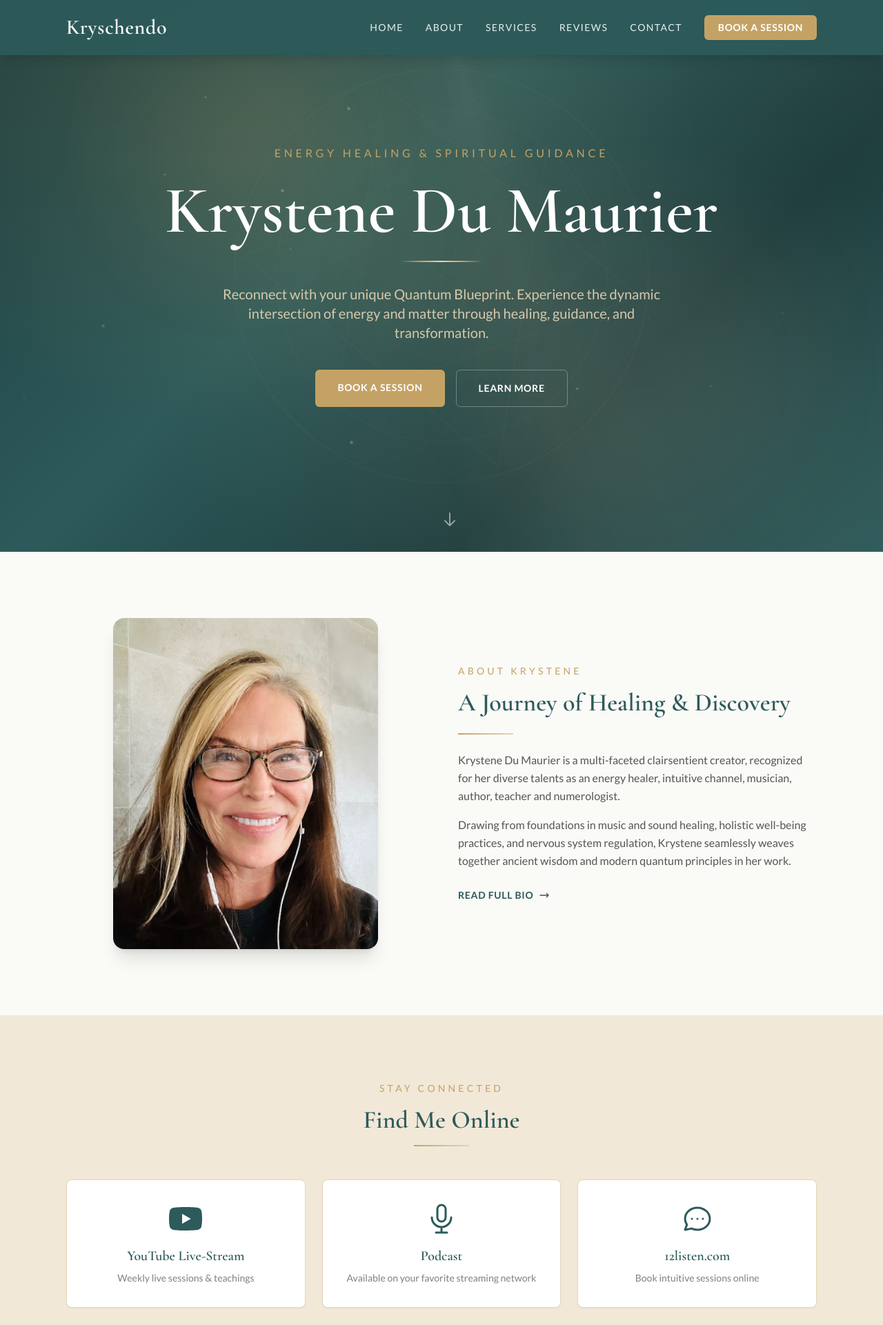
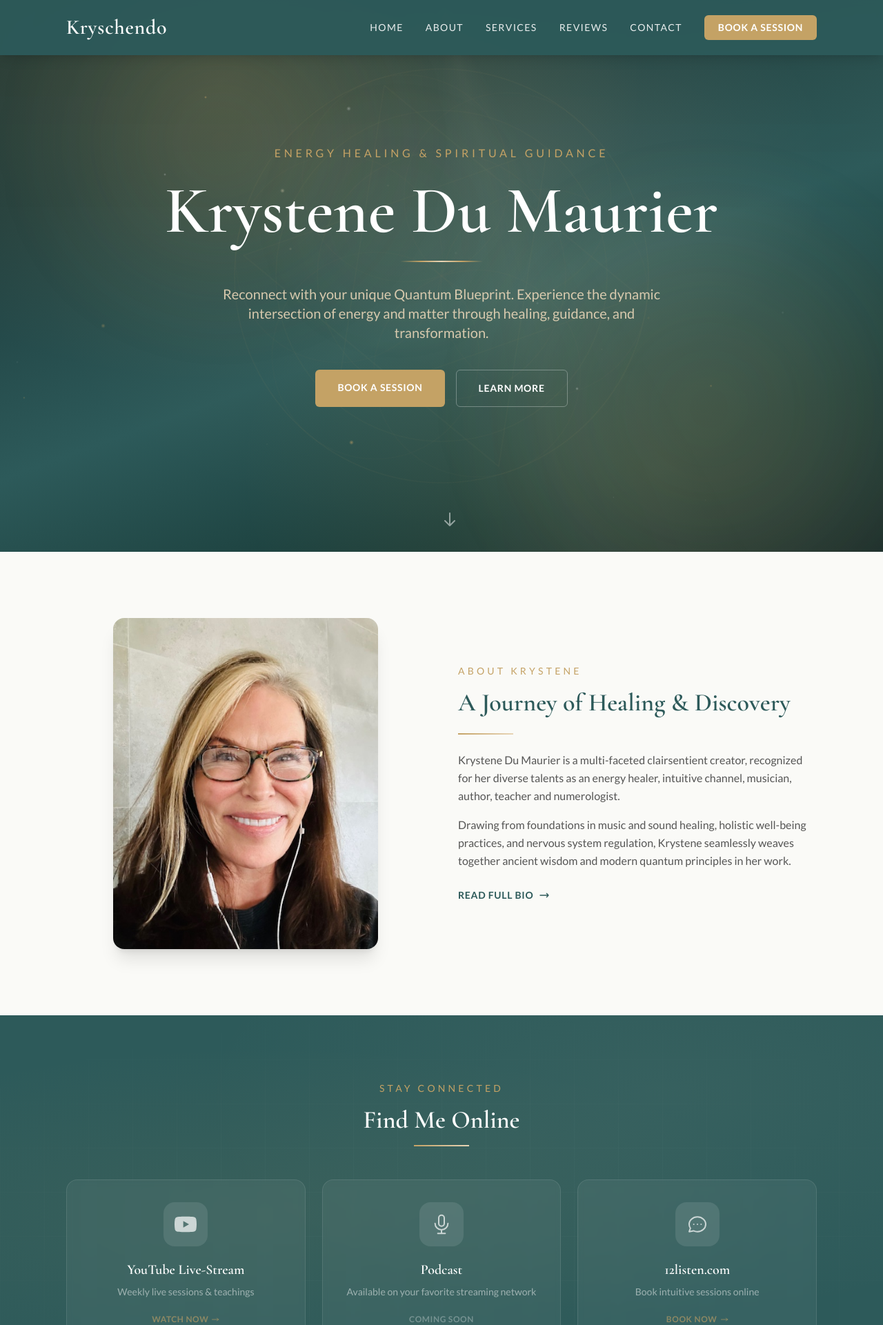
Before and after one commit to smk37git/Kryschendo, a Django app: page / in a window 1280 px wide. Shown: the top 1921 px of the page at 69% size. Run offline with Django 5.2, Linux system fonts and the light colour scheme; data that the repository does not hold is empty; some libraries are stand-ins or nearby versions.

Commit message:
Upgrade hero CSS, Find Me Online section, and CTA section
- Hero: richer gradient, larger radial orbs with more vibrant glow
- Find Me Online: glassmorphism dark teal cards with hover glow + shimmer
- CTA: warm white background, gold hairlines, teal button with arrow
- gitignore: exclude Playwright artifacts (*.png, .playwright-mcp/)

Co-Authored-By: Claude Sonnet 4.6 <noreply@anthropic.com>

```diff
--- a/main/static/main/css/main.css
+++ b/main/static/main/css/main.css
@@ -21,14 +21,15 @@
 
 /* ===== Hero Background ===== */
 .hero-gradient {
-  background: linear-gradient(135deg, #1E3D3D 0%, #2D5A5A 40%, #1E3D3D 70%, #2D5A5A 100%);
+  background: linear-gradient(160deg, #152E2E 0%, #1E3D3D 25%, #2D5A5A 55%, #1a3d3a 80%, #122828 100%);
 }
 
 .hero-radial {
   background:
-    radial-gradient(ellipse at 30% 20%, rgba(196, 162, 101, 0.15) 0%, transparent 50%),
-    radial-gradient(ellipse at 70% 80%, rgba(232, 213, 183, 0.08) 0%, transparent 50%),
-    radial-gradient(ellipse at 50% 50%, rgba(196, 162, 101, 0.05) 0%, transparent 70%);
+    radial-gradient(ellipse at 25% 15%, rgba(196, 162, 101, 0.22) 0%, transparent 45%),
+    radial-gradient(ellipse at 75% 85%, rgba(196, 162, 101, 0.18) 0%, transparent 45%),
+    radial-gradient(ellipse at 60% 30%, rgba(232, 213, 183, 0.10) 0%, transparent 40%),
+    radial-gradient(ellipse at 50% 50%, rgba(196, 162, 101, 0.06) 0%, transparent 65%);
 }
 
 /* ===== Hero Glow Orbs ===== */
@@ -41,30 +42,30 @@
 }
 
 .hero-orb-1 {
-  width: 300px;
-  height: 300px;
-  top: 10%;
-  left: 15%;
-  background: rgba(196, 162, 101, 0.12);
+  width: 500px;
+  height: 500px;
+  top: -5%;
+  left: 5%;
+  background: radial-gradient(circle, rgba(196, 162, 101, 0.22) 0%, rgba(196, 162, 101, 0.08) 50%, transparent 70%);
   animation: heroOrbFloat1 8s ease-in-out infinite;
 }
 
 .hero-orb-2 {
-  width: 400px;
-  height: 400px;
-  bottom: 10%;
-  right: 10%;
-  background: rgba(232, 213, 183, 0.08);
+  width: 600px;
+  height: 600px;
+  bottom: -10%;
+  right: -5%;
+  background: radial-gradient(circle, rgba(196, 162, 101, 0.18) 0%, rgba(232, 213, 183, 0.06) 50%, transparent 70%);
   animation: heroOrbFloat2 10s ease-in-out infinite;
 }
 
 .hero-orb-3 {
-  width: 200px;
-  height: 200px;
-  top: 50%;
-  left: 50%;
+  width: 350px;
+  height: 350px;
+  top: 40%;
+  left: 45%;
   transform: translate(-50%, -50%);
-  background: rgba(196, 162, 101, 0.1);
+  background: radial-gradient(circle, rgba(232, 213, 183, 0.12) 0%, transparent 70%);
   animation: heroOrbFloat3 6s ease-in-out infinite;
 }
 
--- a/main/templates/main/index.html
+++ b/main/templates/main/index.html
@@ -204,55 +204,103 @@
 {% endif %}
 
 <!-- Media & Connect Section -->
-<section class="py-16 md:py-24 bg-cream-light" id="connect">
-  <div class="max-w-6xl mx-auto px-4 sm:px-6 lg:px-8">
+<section class="py-16 md:py-24 bg-teal relative overflow-hidden" id="connect">
+  <!-- Background depth layers -->
+  <div class="absolute inset-0 bg-[radial-gradient(ellipse_at_30%_50%,_rgba(196,162,101,0.08)_0%,_transparent_60%)]"></div>
+  <div class="absolute inset-0 bg-[radial-gradient(ellipse_at_75%_20%,_rgba(232,213,183,0.05)_0%,_transparent_50%)]"></div>
+  <!-- Subtle grid -->
+  <div class="absolute inset-0 bg-[linear-gradient(to_right,rgba(255,255,255,0.02)_1px,transparent_1px),linear-gradient(to_bottom,rgba(255,255,255,0.02)_1px,transparent_1px)] bg-[size:4rem_4rem] [mask-image:radial-gradient(ellipse_80%_60%_at_50%_50%,black_40%,transparent_100%)]"></div>
+
+  <div class="max-w-6xl mx-auto px-4 sm:px-6 lg:px-8 relative z-10">
     <div class="text-center mb-12 fade-in-up">
       <p class="text-gold text-sm tracking-[0.3em] uppercase mb-4">Stay Connected</p>
-      <h2 class="font-heading text-3xl md:text-4xl font-semibold text-teal mb-4">Find Me Online</h2>
+      <h2 class="font-heading text-3xl md:text-4xl font-semibold text-white mb-4">Find Me Online</h2>
       <div class="section-divider mb-6"></div>
     </div>
 
     <div class="grid grid-cols-1 md:grid-cols-3 gap-6">
       <!-- YouTube -->
-      <a href="https://www.youtube.com/@krysteneduma" target="_blank" rel="noopener noreferrer" class="group bg-white rounded-lg p-8 shadow-sm hover:shadow-md border border-cream hover:border-gold/30 transition-all duration-300 text-center fade-in-up">
-        <svg class="w-12 h-12 mx-auto text-teal group-hover:text-gold transition-colors mb-4" fill="currentColor" viewBox="0 0 24 24">
+      <a href="https://www.youtube.com/@krysteneduma" target="_blank" rel="noopener noreferrer"
+         class="group relative bg-white/5 backdrop-blur-sm rounded-2xl p-8 border border-white/10 hover:border-gold/40 transition-all duration-500 text-center fade-in-up overflow-hidden hover:scale-[1.02] hover:shadow-2xl">
+        <!-- Glow on hover -->
+        <div class="absolute inset-0 opacity-0 group-hover:opacity-100 transition-opacity duration-500 rounded-2xl"
+             style="background: radial-gradient(circle at 50% 50%, rgba(196,162,101,0.12), transparent 70%);"></div>
+        <!-- Shimmer sweep -->
+        <div class="absolute inset-0 -translate-x-full group-hover:translate-x-full transition-transform duration-700 bg-gradient-to-r from-transparent via-white/5 to-transparent"></div>
+        <div class="relative z-10">
+          <div class="w-16 h-16 mx-auto mb-5 rounded-2xl bg-white/10 group-hover:bg-gold/20 flex items-center justify-center transition-colors duration-300">
+            <svg class="w-8 h-8 text-white/70 group-hover:text-gold transition-colors duration-300" fill="currentColor" viewBox="0 0 24 24">
               <path d="M23.5 6.2a3 3 0 0 0-2.1-2.1C19.5 3.5 12 3.5 12 3.5s-7.5 0-9.4.6A3 3 0 0 0 .5 6.2 31.9 31.9 0 0 0 0 12a31.9 31.9 0 0 0 .5 5.8 3 3 0 0 0 2.1 2.1c1.9.6 9.4.6 9.4.6s7.5 0 9.4-.6a3 3 0 0 0 2.1-2.1A31.9 31.9 0 0 0 24 12a31.9 31.9 0 0 0-.5-5.8zM9.5 15.6V8.4l6.3 3.6-6.3 3.6z"/>
             </svg>
-        <h3 class="font-heading text-xl font-semibold text-teal group-hover:text-gold transition-colors mb-2">YouTube Live-Stream</h3>
-        <p class="text-near-black/60 text-sm">Weekly live sessions & teachings</p>
+          </div>
+          <h3 class="font-heading text-xl font-semibold text-white group-hover:text-gold transition-colors duration-300 mb-2">YouTube Live-Stream</h3>
+          <p class="text-white/50 text-sm mb-4">Weekly live sessions & teachings</p>
+          <span class="inline-flex items-center gap-1 text-gold/60 group-hover:text-gold text-xs font-semibold tracking-wider uppercase transition-colors duration-300">
+            Watch Now
+            <svg class="w-3 h-3 group-hover:translate-x-1 transition-transform duration-300" fill="none" stroke="currentColor" viewBox="0 0 24 24"><path stroke-linecap="round" stroke-linejoin="round" stroke-width="2" d="M17 8l4 4m0 0l-4 4m4-4H3"/></svg>
+          </span>
+        </div>
       </a>
 
       <!-- Podcast -->
-      <div class="bg-white rounded-lg p-8 shadow-sm border border-cream text-center fade-in-up" style="transition-delay: 100ms;">
-        <svg class="w-12 h-12 mx-auto text-teal mb-4" fill="none" stroke="currentColor" viewBox="0 0 24 24">
+      <div class="group relative bg-white/5 backdrop-blur-sm rounded-2xl p-8 border border-white/10 transition-all duration-500 text-center fade-in-up overflow-hidden">
+        <div class="absolute inset-0 opacity-0 group-hover:opacity-100 transition-opacity duration-500 rounded-2xl"
+             style="background: radial-gradient(circle at 50% 50%, rgba(196,162,101,0.08), transparent 70%);"></div>
+        <div class="relative z-10">
+          <div class="w-16 h-16 mx-auto mb-5 rounded-2xl bg-white/10 flex items-center justify-center">
+            <svg class="w-8 h-8 text-white/70" fill="none" stroke="currentColor" viewBox="0 0 24 24">
               <path stroke-linecap="round" stroke-linejoin="round" stroke-width="1.5" d="M19 11a7 7 0 01-7 7m0 0a7 7 0 01-7-7m7 7v4m0 0H8m4 0h4m-4-8a3 3 0 01-3-3V5a3 3 0 116 0v6a3 3 0 01-3 3z"/>
             </svg>
-        <h3 class="font-heading text-xl font-semibold text-teal mb-2">Podcast</h3>
-        <p class="text-near-black/60 text-sm">Available on your favorite streaming network</p>
+          </div>
+          <h3 class="font-heading text-xl font-semibold text-white mb-2">Podcast</h3>
+          <p class="text-white/50 text-sm mb-4">Available on your favorite streaming network</p>
+          <span class="inline-flex items-center gap-1 text-white/30 text-xs font-semibold tracking-wider uppercase">
+            Coming Soon
+          </span>
+        </div>
       </div>
 
       <!-- 12listen -->
-      <a href="https://www.12listen.com/" target="_blank" rel="noopener noreferrer" class="group bg-white rounded-lg p-8 shadow-sm hover:shadow-md border border-cream hover:border-gold/30 transition-all duration-300 text-center fade-in-up" style="transition-delay: 200ms;">
-        <svg class="w-12 h-12 mx-auto text-teal group-hover:text-gold transition-colors mb-4" fill="none" stroke="currentColor" viewBox="0 0 24 24">
+      <a href="https://www.12listen.com/" target="_blank" rel="noopener noreferrer"
+         class="group relative bg-white/5 backdrop-blur-sm rounded-2xl p-8 border border-white/10 hover:border-gold/40 transition-all duration-500 text-center fade-in-up overflow-hidden hover:scale-[1.02] hover:shadow-2xl">
+        <div class="absolute inset-0 opacity-0 group-hover:opacity-100 transition-opacity duration-500 rounded-2xl"
+             style="background: radial-gradient(circle at 50% 50%, rgba(196,162,101,0.12), transparent 70%);"></div>
+        <div class="absolute inset-0 -translate-x-full group-hover:translate-x-full transition-transform duration-700 bg-gradient-to-r from-transparent via-white/5 to-transparent"></div>
+        <div class="relative z-10">
+          <div class="w-16 h-16 mx-auto mb-5 rounded-2xl bg-white/10 group-hover:bg-gold/20 flex items-center justify-center transition-colors duration-300">
+            <svg class="w-8 h-8 text-white/70 group-hover:text-gold transition-colors duration-300" fill="none" stroke="currentColor" viewBox="0 0 24 24">
               <path stroke-linecap="round" stroke-linejoin="round" stroke-width="1.5" d="M8 12h.01M12 12h.01M16 12h.01M21 12c0 4.418-4.03 8-9 8a9.863 9.863 0 01-4.255-.949L3 20l1.395-3.72C3.512 15.042 3 13.574 3 12c0-4.418 4.03-8 9-8s9 3.582 9 8z"/>
             </svg>
-        <h3 class="font-heading text-xl font-semibold text-teal group-hover:text-gold transition-colors mb-2">12listen.com</h3>
-        <p class="text-near-black/60 text-sm">Book intuitive sessions online</p>
+          </div>
+          <h3 class="font-heading text-xl font-semibold text-white group-hover:text-gold transition-colors duration-300 mb-2">12listen.com</h3>
+          <p class="text-white/50 text-sm mb-4">Book intuitive sessions online</p>
+          <span class="inline-flex items-center gap-1 text-gold/60 group-hover:text-gold text-xs font-semibold tracking-wider uppercase transition-colors duration-300">
+            Book Now
+            <svg class="w-3 h-3 group-hover:translate-x-1 transition-transform duration-300" fill="none" stroke="currentColor" viewBox="0 0 24 24"><path stroke-linecap="round" stroke-linejoin="round" stroke-width="2" d="M17 8l4 4m0 0l-4 4m4-4H3"/></svg>
+          </span>
+        </div>
       </a>
     </div>
   </div>
 </section>
 
 <!-- CTA Section -->
-<section class="py-16 md:py-24 bg-teal relative overflow-hidden">
-  <div class="absolute inset-0 bg-[radial-gradient(ellipse_at_center,_rgba(196,162,101,0.1)_0%,_transparent_70%)]"></div>
+<section class="py-20 md:py-32 bg-warm relative overflow-hidden">
+  <!-- Decorative elements -->
+  <div class="absolute inset-0 bg-[radial-gradient(ellipse_at_center,_rgba(45,90,90,0.06)_0%,_transparent_70%)]"></div>
+  <div class="absolute top-0 left-0 right-0 h-px bg-gradient-to-r from-transparent via-gold/30 to-transparent"></div>
+  <div class="absolute bottom-0 left-0 right-0 h-px bg-gradient-to-r from-transparent via-gold/30 to-transparent"></div>
+
   <div class="max-w-3xl mx-auto px-4 sm:px-6 text-center relative z-10 fade-in-up">
-    <h2 class="font-heading text-3xl md:text-4xl font-semibold text-white mb-6">Begin Your Healing Journey</h2>
-    <p class="text-cream/80 text-lg mb-8 leading-relaxed">
-      Schedule a remote healing session — available in person or via Zoom. Take the first step toward reconnecting with your unique Quantum Blueprint.
+    <p class="text-gold text-sm tracking-[0.3em] uppercase mb-4">Take the First Step</p>
+    <h2 class="font-heading text-3xl md:text-5xl font-semibold text-teal mb-6 leading-tight">Begin Your<br>Healing Journey</h2>
+    <div class="section-divider mb-8"></div>
+    <p class="text-near-black/70 text-lg mb-10 leading-relaxed max-w-xl mx-auto">
+      Schedule a remote healing session — available in person or via Zoom. Reconnect with your unique Quantum Blueprint.
     </p>
-    <a href="{% url 'main:contact' %}" class="inline-block bg-gold hover:bg-gold-dark text-white px-10 py-4 rounded-md font-semibold tracking-wider uppercase text-sm transition-all duration-300 hover:shadow-lg hover:shadow-gold/25">
+    <a href="{% url 'main:contact' %}" class="group inline-flex items-center gap-3 bg-teal hover:bg-teal/90 text-white px-10 py-4 rounded-md font-semibold tracking-wider uppercase text-sm transition-all duration-300 hover:shadow-xl hover:shadow-teal/20 hover:-translate-y-0.5">
       Schedule a Session
+      <svg class="w-4 h-4 group-hover:translate-x-1 transition-transform duration-300" fill="none" stroke="currentColor" viewBox="0 0 24 24"><path stroke-linecap="round" stroke-linejoin="round" stroke-width="2" d="M17 8l4 4m0 0l-4 4m4-4H3"/></svg>
     </a>
   </div>
 </section>
```
Also changed, not shown: 1 other file. Lines whose indentation alone changed are shown as unchanged.
